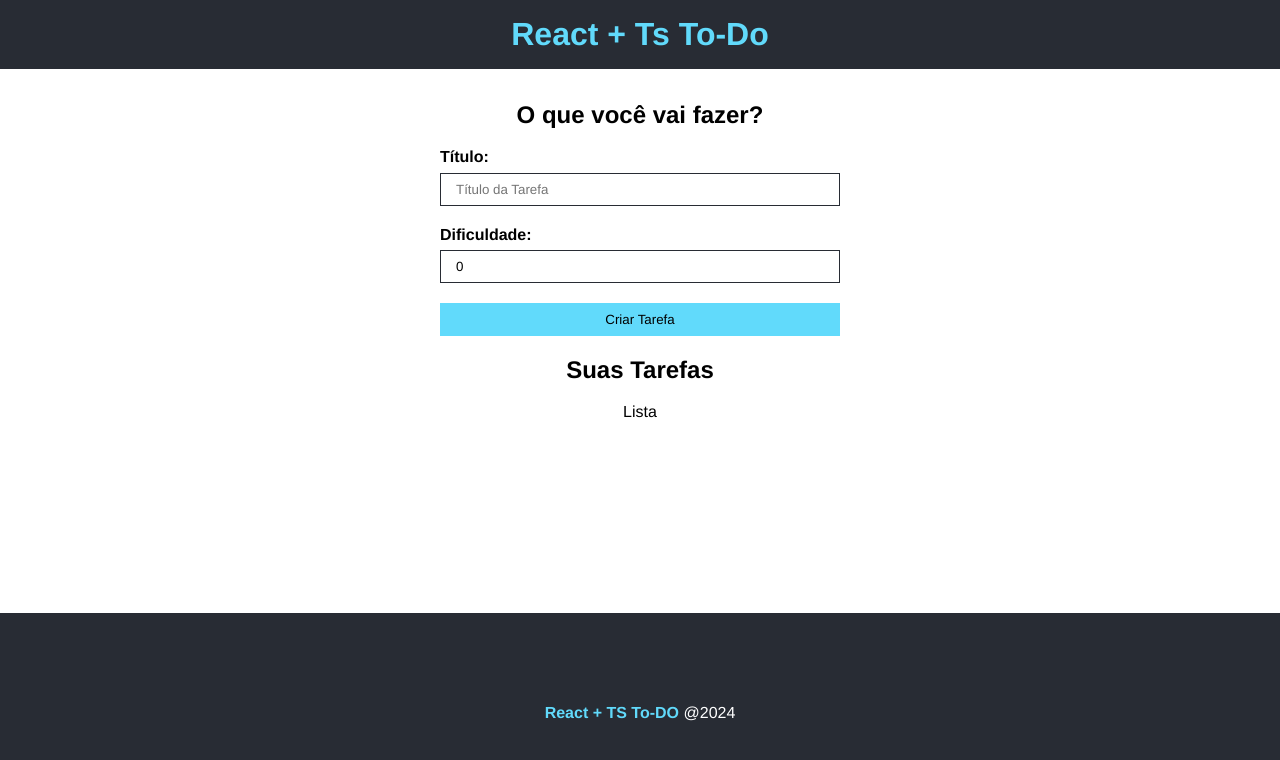
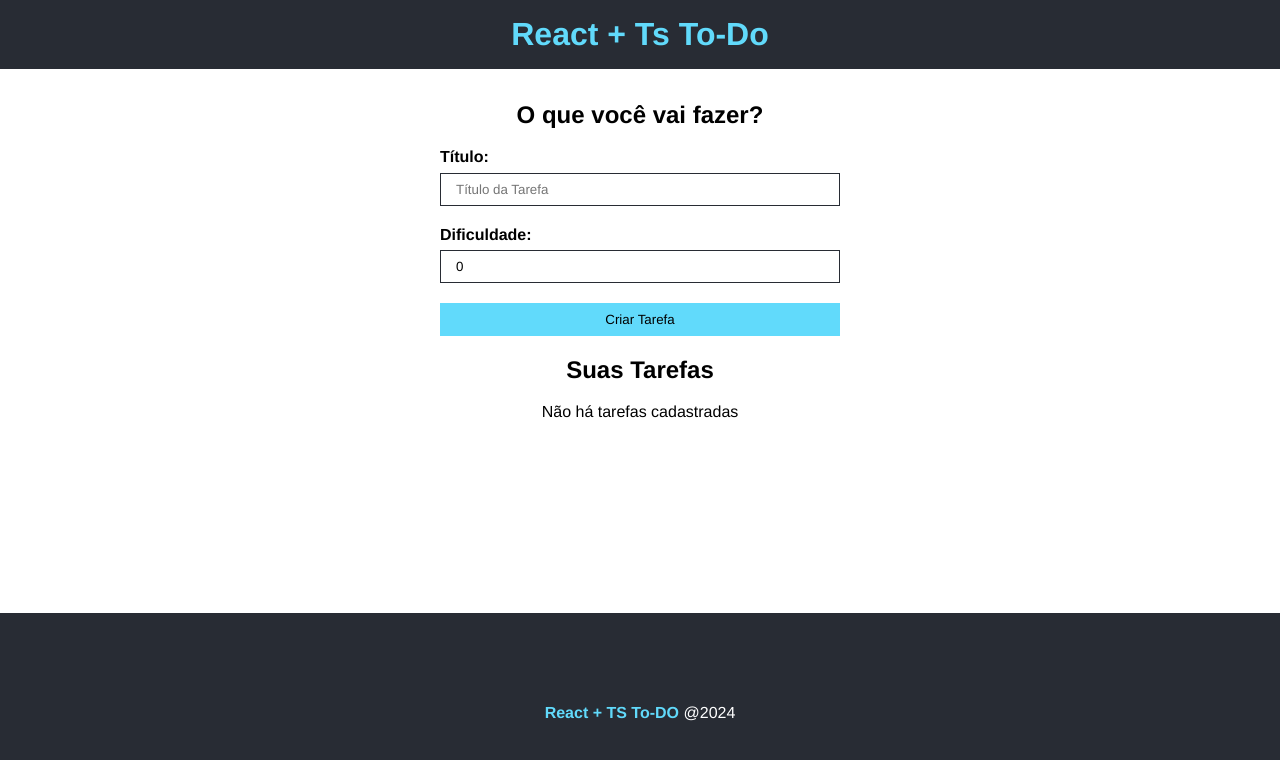
Before and after one commit to maxwellmoura/ToDoList, a React (Vite) app: page / in a window 1280 px wide. Shown: the top 760 px of the page. Built offline with nearby package versions, Linux system fonts and the light colour scheme.

Commit message:
Subindo a ultima atualização do dia 3.7.24

```diff
--- a/src/App.tsx
+++ b/src/App.tsx
@@ -40,7 +40,9 @@
     </div>
     <div>
       <h2>Suas Tarefas</h2>
-      <Lista tasks={tasks}/>
+      <Lista
+      taskList={tasks}
+      />
     </div>
    </main>
     <Footer />
--- a/src/components/Form.tsx
+++ b/src/components/Form.tsx
@@ -1,5 +1,5 @@
 //React, useState(Manuzear o estado), ChangeEvent(Manuzear o evento), FormEvent(Submeter o Formulario) e useEfect()
-import React, {useState, ChangeEvent, FormEvent, useEffect} from 'react'
+import React, {useState, ChangeEvent, FormEvent,} from 'react'
 import styles from './Form.module.css'
 //Interface
 import { ITask } from '../interface/Task'
--- a/src/components/Lista.tsx
+++ b/src/components/Lista.tsx
@@ -1,10 +1,27 @@
+//React
+import React from "react"
+//Interface
+import { ITask } from "../interface/Task"
+//CSS
+import styles from "./Lista.module.css"
 
+interface Props  {
+  taskList: ITask[]
+}
 
-interface Props  {}
-
-const Lista = () => {
+const Lista = ({taskList}: Props) => {
   return (
-    <div>Lista</div>
+    <>
+    {taskList.length > 0 ?(
+      taskList.map((task) =>(
+        <div key={task.id}>
+          <p>{task.title}</p>
+        </div>
+      ))
+    ): (
+      <p>Não há tarefas cadastradas</p>
+    )}
+    </>
   )
 }
 
```
Also changed, not shown: src/components/Lista.module.css (added).
